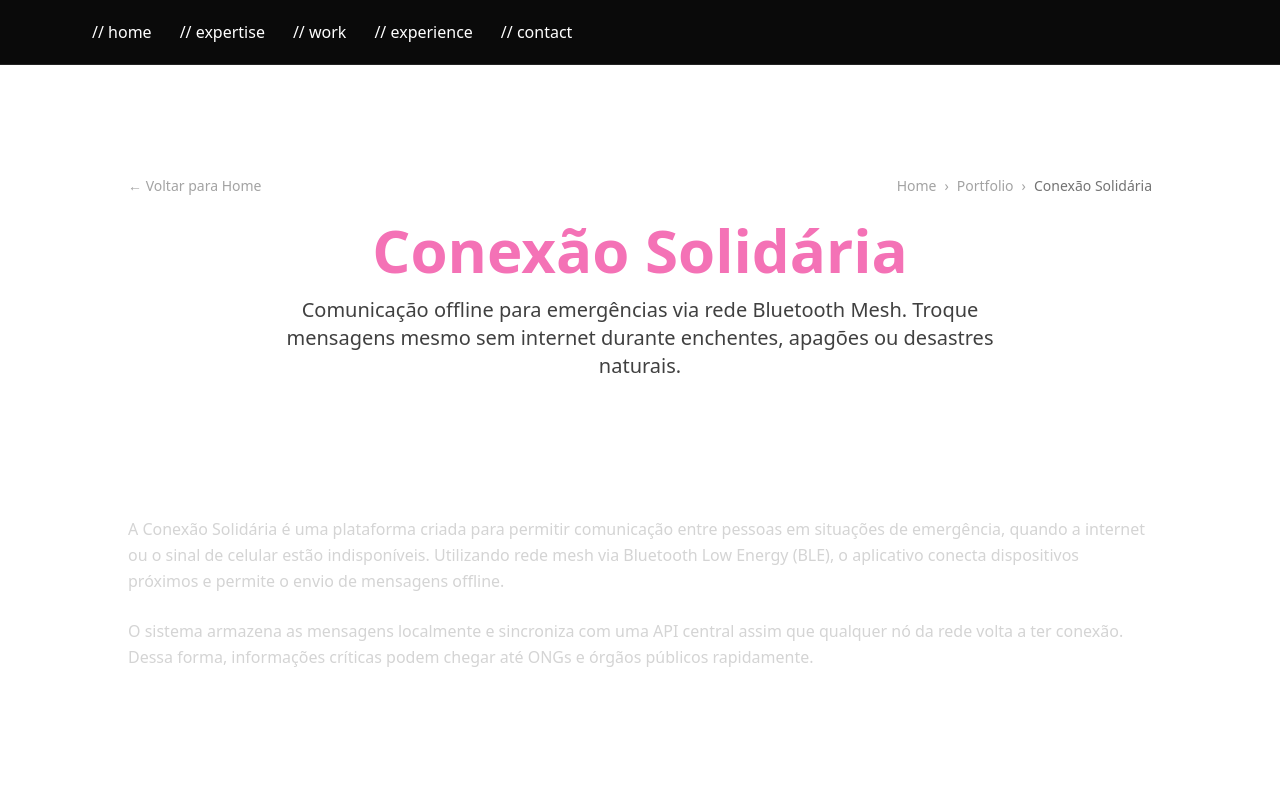
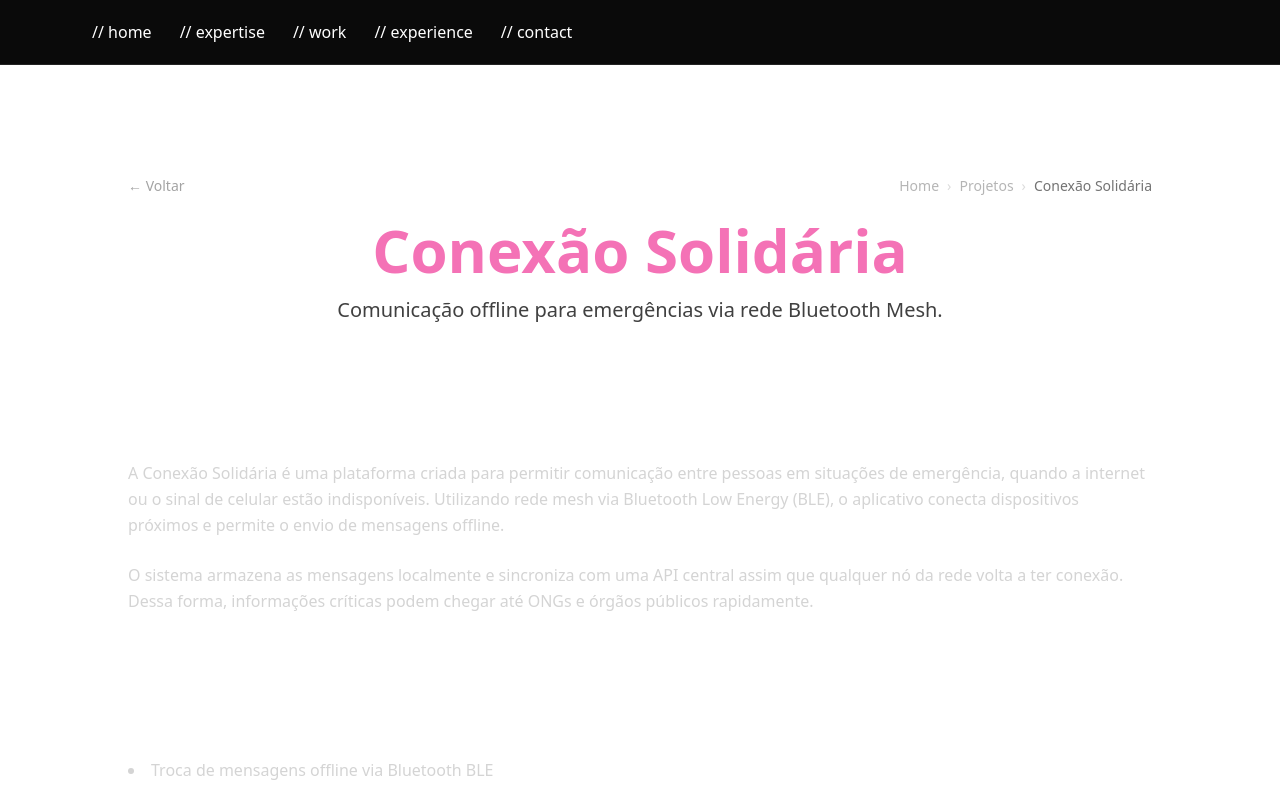
Before and after one commit to Melpscosta/melissapereira-portfolio, a React (Vite) app: page /projetos/conexao-solidaria in a window 1280 px wide. Shown: the top 794 px of the page. Built offline with nearby package versions, Linux system fonts and the light colour scheme.

Commit message:
ajuste breadcrumbs

```diff
--- a/src/Pages/ProjetoAguaViva.tsx
+++ b/src/Pages/ProjetoAguaViva.tsx
@@ -1,64 +1,30 @@
 import React from "react";
 import { motion } from "framer-motion";
 import { useNavigate } from "react-router-dom";
+import Breadcrumbs from "@/components/Breadcrumbs";
 
-const fadeInUp = {
-  initial: { opacity: 0, y: 20 },
-  animate: { opacity: 1, y: 0 },
-  transition: { duration: 0.6 },
-};
+const fadeInUp = { initial: { opacity: 0, y: 20 }, animate: { opacity: 1, y: 0 }, transition: { duration: 0.6 } };
 
 export default function ProjetoAguaViva() {
   const navigate = useNavigate();
 
   return (
     <main className="bg-white dark:bg-neutral-950 text-black dark:text-white font-sans min-h-screen px-6 pb-24 scroll-smooth">
-      {/* Header */}
       <div className="pt-28 max-w-5xl mx-auto">
         <div className="mb-6 flex items-center justify-between text-sm text-neutral-400">
-          <button
-            onClick={() => navigate("/")}
-            className="hover:text-white transition"
-          >
-            ← Voltar para Home
-          </button>
-
-          <nav>
-            <ol className="flex space-x-2">
-              <li>
-                <a href="/" className="hover:underline hover:text-white">
-                  Home
-                </a>
-              </li>
-              <li>›</li>
-              <li>
-                <a
-                  href="/portfolio"
-                  className="hover:underline hover:text-white"
-                >
-                  Portfolio
-                </a>
-              </li>
-              <li>›</li>
-              <li className="text-neutral-500 dark:text-neutral-400">
-                ÁguaViva
-              </li>
-            </ol>
-          </nav>
+          <button onClick={() => navigate(-1)} className="hover:text-white transition">← Voltar</button>
+          <Breadcrumbs />
         </div>
 
         {/* Título + intro */}
         <motion.section {...fadeInUp} className="text-center mb-20">
-          <h1 className="text-5xl md:text-6xl font-extrabold text-pink-400 mb-4">
-            ÁguaViva
-          </h1>
+          <h1 className="text-5xl md:text-6xl font-extrabold text-pink-400 mb-4">ÁguaViva</h1>
           <p className="text-lg md:text-xl text-neutral-700 dark:text-neutral-400 max-w-3xl mx-auto">
-            Plataforma de voluntariado e ecoturismo que conecta pessoas ao
-            propósito da preservação marinha com recompensas reais e impacto
-            positivo.
+            Plataforma de voluntariado e ecoturismo que conecta pessoas ao propósito da preservação marinha.
           </p>
         </motion.section>
       </div>
+
 
       <div className="space-y-24 max-w-5xl mx-auto">
         {/* SOBRE */}
--- a/src/Pages/ProjetoConexaoSolidaria.tsx
+++ b/src/Pages/ProjetoConexaoSolidaria.tsx
@@ -1,61 +1,26 @@
 import React from "react";
 import { motion } from "framer-motion";
 import { useNavigate } from "react-router-dom";
+import Breadcrumbs from "@/components/Breadcrumbs";
 
-const fadeInUp = {
-  initial: { opacity: 0, y: 20 },
-  animate: { opacity: 1, y: 0 },
-  transition: { duration: 0.6 },
-};
+const fadeInUp = { initial: { opacity: 0, y: 20 }, animate: { opacity: 1, y: 0 }, transition: { duration: 0.6 } };
 
 export default function ProjetoConexaoSolidaria() {
   const navigate = useNavigate();
 
   return (
     <main className="bg-white dark:bg-neutral-950 text-black dark:text-white font-sans min-h-screen px-6 pb-24 scroll-smooth">
-      {/* Header */}
       <div className="pt-28 max-w-5xl mx-auto">
         <div className="mb-6 flex items-center justify-between text-sm text-neutral-400">
-          <button
-            onClick={() => navigate("/")}
-            className="hover:text-white transition"
-          >
-            ← Voltar para Home
-          </button>
-
-          <nav>
-            <ol className="flex space-x-2">
-              <li>
-                <a href="/" className="hover:underline hover:text-white">
-                  Home
-                </a>
-              </li>
-              <li>›</li>
-              <li>
-                <a
-                  href="/portfolio"
-                  className="hover:underline hover:text-white"
-                >
-                  Portfolio
-                </a>
-              </li>
-              <li>›</li>
-              <li className="text-neutral-500 dark:text-neutral-400">
-                Conexão Solidária
-              </li>
-            </ol>
-          </nav>
+          <button onClick={() => navigate(-1)} className="hover:text-white transition">← Voltar</button>
+          <Breadcrumbs />
         </div>
 
         {/* Título + intro */}
         <motion.section {...fadeInUp} className="text-center mb-20">
-          <h1 className="text-5xl md:text-6xl font-extrabold text-pink-400 mb-4">
-            Conexão Solidária
-          </h1>
+          <h1 className="text-5xl md:text-6xl font-extrabold text-pink-400 mb-4">Conexão Solidária</h1>
           <p className="text-lg md:text-xl text-neutral-700 dark:text-neutral-400 max-w-3xl mx-auto">
-            Comunicação offline para emergências via rede Bluetooth Mesh. Troque
-            mensagens mesmo sem internet durante enchentes, apagões ou desastres
-            naturais.
+            Comunicação offline para emergências via rede Bluetooth Mesh.
           </p>
         </motion.section>
       </div>
--- a/src/Pages/ProjetoMarcacaoConsultas.tsx
+++ b/src/Pages/ProjetoMarcacaoConsultas.tsx
@@ -1,6 +1,7 @@
 import React from "react";
 import { motion } from "framer-motion";
 import { useNavigate } from "react-router-dom";
+import Breadcrumbs from "@/components/Breadcrumbs"; // ajuste o caminho se necessário
 
 const fadeInUp = {
   initial: { opacity: 0, y: 20 },
@@ -17,34 +18,12 @@ export default function ProjetoMarcacaoConsultas() {
       <div className="pt-28 max-w-5xl mx-auto">
         <div className="mb-6 flex items-center justify-between text-sm text-neutral-400">
           <button
-            onClick={() => navigate("/")}
+            onClick={() => navigate(-1)}
             className="hover:text-white transition"
           >
-            ← Voltar para Home
+            ← Voltar
           </button>
-
-          <nav>
-            <ol className="flex space-x-2">
-              <li>
-                <a href="/" className="hover:underline hover:text-white">
-                  Home
-                </a>
-              </li>
-              <li>›</li>
-              <li>
-                <a
-                  href="/portfolio"
-                  className="hover:underline hover:text-white"
-                >
-                  Portfolio
-                </a>
-              </li>
-              <li>›</li>
-              <li className="text-neutral-500 dark:text-neutral-400">
-                Marcação de Consultas
-              </li>
-            </ol>
-          </nav>
+          <Breadcrumbs />
         </div>
 
         {/* Título + intro */}
@@ -92,7 +71,7 @@ export default function ProjetoMarcacaoConsultas() {
           </ul>
         </motion.section>
 
-        {/* Imagens */}
+        {/* IMAGENS */}
         <motion.section
           {...fadeInUp}
           className="grid grid-cols-1 sm:grid-cols-2 lg:grid-cols-3 gap-6"
--- a/src/Pages/ProjetoMottu.tsx
+++ b/src/Pages/ProjetoMottu.tsx
@@ -1,5 +1,7 @@
 import React from "react";
 import { motion } from "framer-motion";
+import Breadcrumbs from "@/components/Breadcrumbs";
+import { useNavigate } from "react-router-dom";
 
 const fadeInUp = {
   initial: { opacity: 0, y: 20 },
@@ -8,20 +10,26 @@ const fadeInUp = {
 };
 
 export default function ProjetoMottu() {
+  const navigate = useNavigate();
+
   return (
     <main className="bg-white dark:bg-neutral-950 text-black dark:text-white font-sans min-h-screen px-6 pb-16 scroll-smooth">
-      {/* Título e introdução */}
-      <motion.section
-        {...fadeInUp}
-        className="pt-32 pb-20 max-w-4xl mx-auto text-center"
-      >
-        <h1 className="text-5xl md:text-5xl font-extrabold text-pink-400 mb-4">
-          Mottu
-        </h1>
-        <p className="text-lg md:text-xl text-neutral-700 dark:text-neutral-400 max-w-3xl mx-auto">
-          Mvp De Localização Inteligente De Motos Em Pátios Com Esp32 e celulares.
-        </p>
-      </motion.section>
+      <div className="pt-28 max-w-5xl mx-auto">
+        <div className="mb-6 flex items-center justify-between text-sm text-neutral-400">
+          <button onClick={() => navigate(-1)} className="hover:text-white transition">
+            ← Voltar
+          </button>
+          <Breadcrumbs />
+        </div>
+
+        {/* Título e introdução */}
+        <motion.section {...fadeInUp} className="pb-20 max-w-4xl mx-auto text-center">
+          <h1 className="text-5xl font-extrabold text-pink-400 mb-4">Mottu</h1>
+          <p className="text-lg md:text-xl text-neutral-700 dark:text-neutral-400 max-w-3xl mx-auto">
+            MVP de localização inteligente de motos em pátios com ESP32 e celulares.
+          </p>
+        </motion.section>
+      </div>
 
       {/* Seção: Sobre o Projeto */}
       <motion.section {...fadeInUp} className="mb-20 max-w-4xl mx-auto">
```
